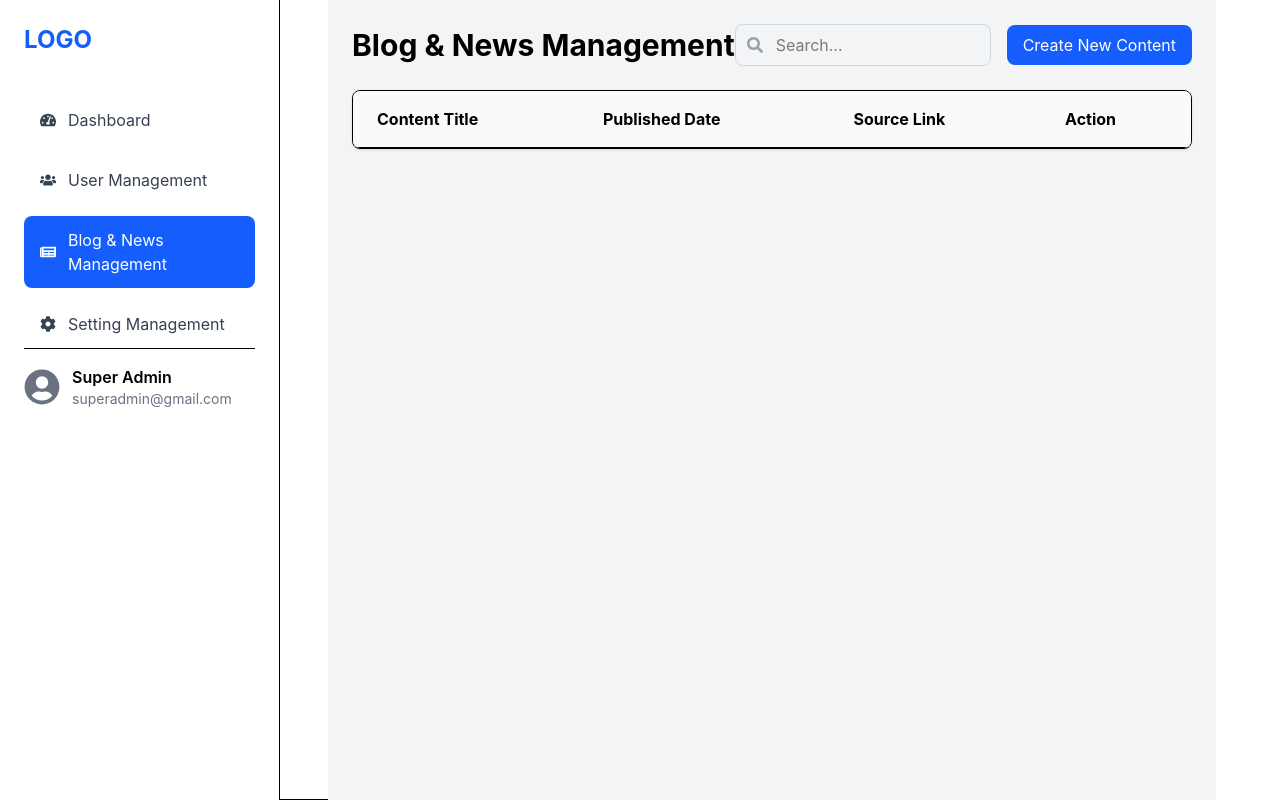
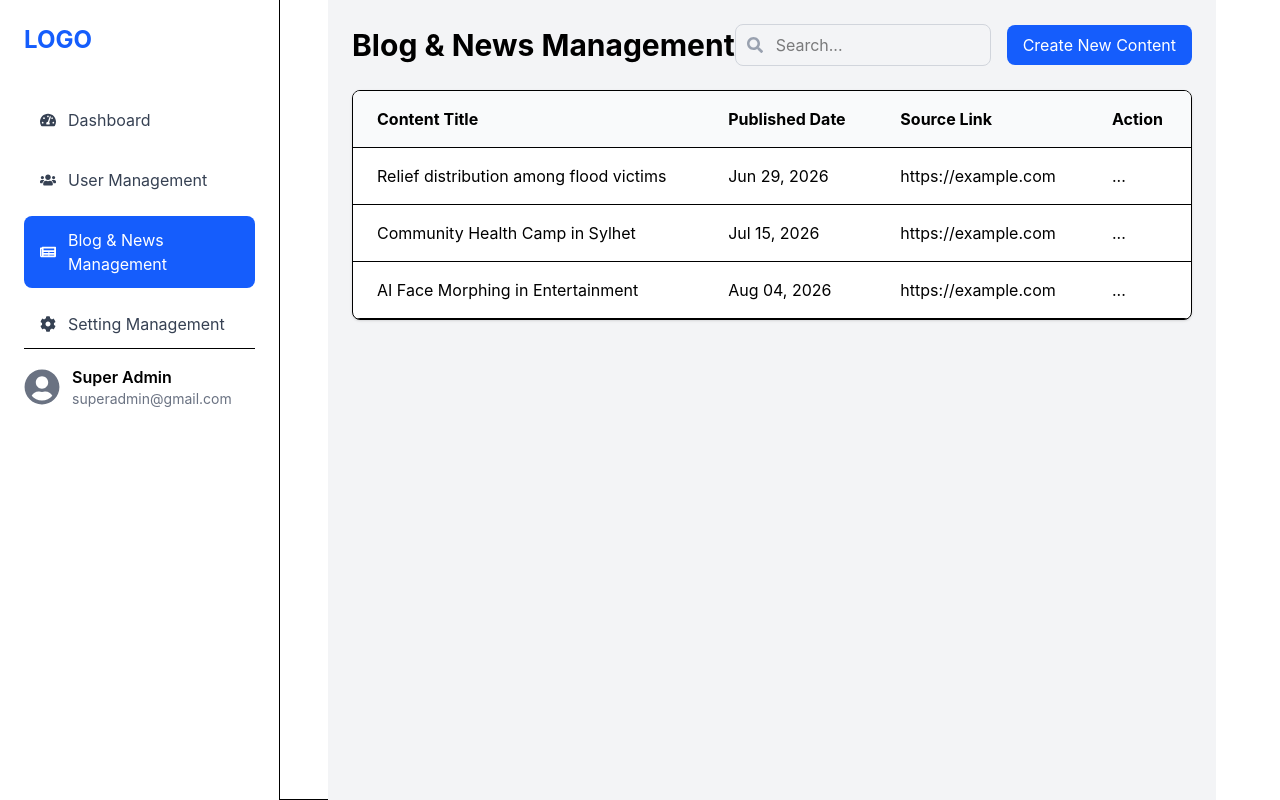
Before and after one commit to SilentFamine/MaxValid-intern-task, a React (Vite) app: page /blogs in a window 1280 px wide. Built offline with nearby package versions, Linux system fonts and the light colour scheme.

Commit message:
Display blog data using map in table

```diff
--- a/src/components/Table/Table.jsx
+++ b/src/components/Table/Table.jsx
@@ -1,4 +1,4 @@
-function Table() {
+import blogData from "../../data/blogData";function Table() {
   return (
     <div className="bg-white rounded-lg shadow border overflow-hidden">
       <table className="w-full">
@@ -11,9 +11,16 @@ function Table() {
           </tr>
         </thead>
 
-        <tbody>
-          {/* Data পরে যোগ করব */}
-        </tbody>
+            <tbody>
+                {blogData.map((blog) => (
+                <tr key={blog.id} className="border-b">
+                <td className="px-6 py-4">{blog.title}</td>
+                <td className="px-6 py-4">{blog.date}</td>
+                <td className="px-6 py-4">{blog.source}</td>
+                <td className="px-6 py-4">...</td>
+                </tr>
+                ))}
+            </tbody>
       </table>
     </div>
   );
--- a/src/data/blogData.js
+++ b/src/data/blogData.js
@@ -0,0 +1,22 @@
+const blogData = [
+  {
+    id: 1,
+    title: "Relief distribution among flood victims",
+    date: "Jun 29, 2026",
+    source: "https://example.com",
+  },
+  {
+    id: 2,
+    title: "Community Health Camp in Sylhet",
+    date: "Jul 15, 2026",
+    source: "https://example.com",
+  },
+  {
+    id: 3,
+    title: "AI Face Morphing in Entertainment",
+    date: "Aug 04, 2026",
+    source: "https://example.com",
+  },
+];
+
+export default blogData;
```
